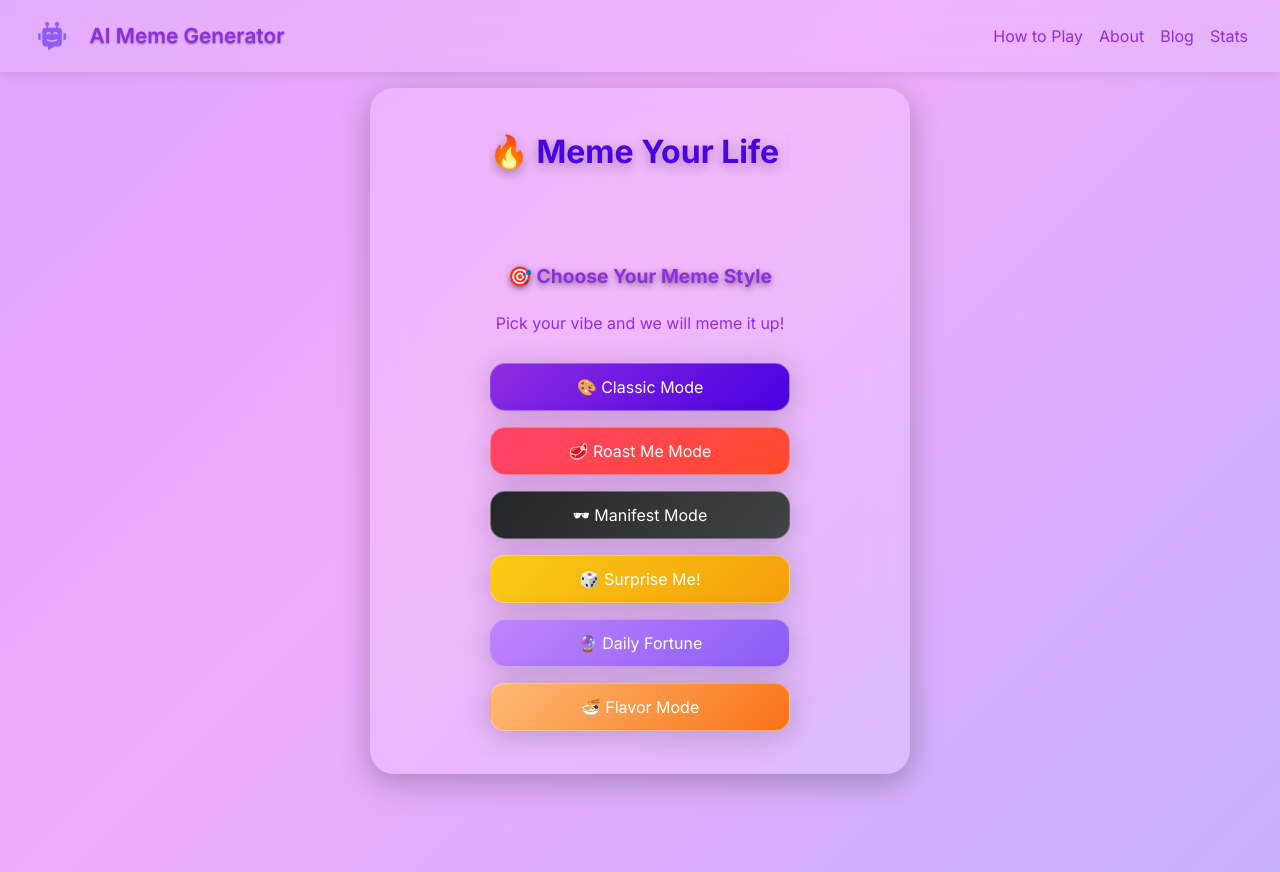
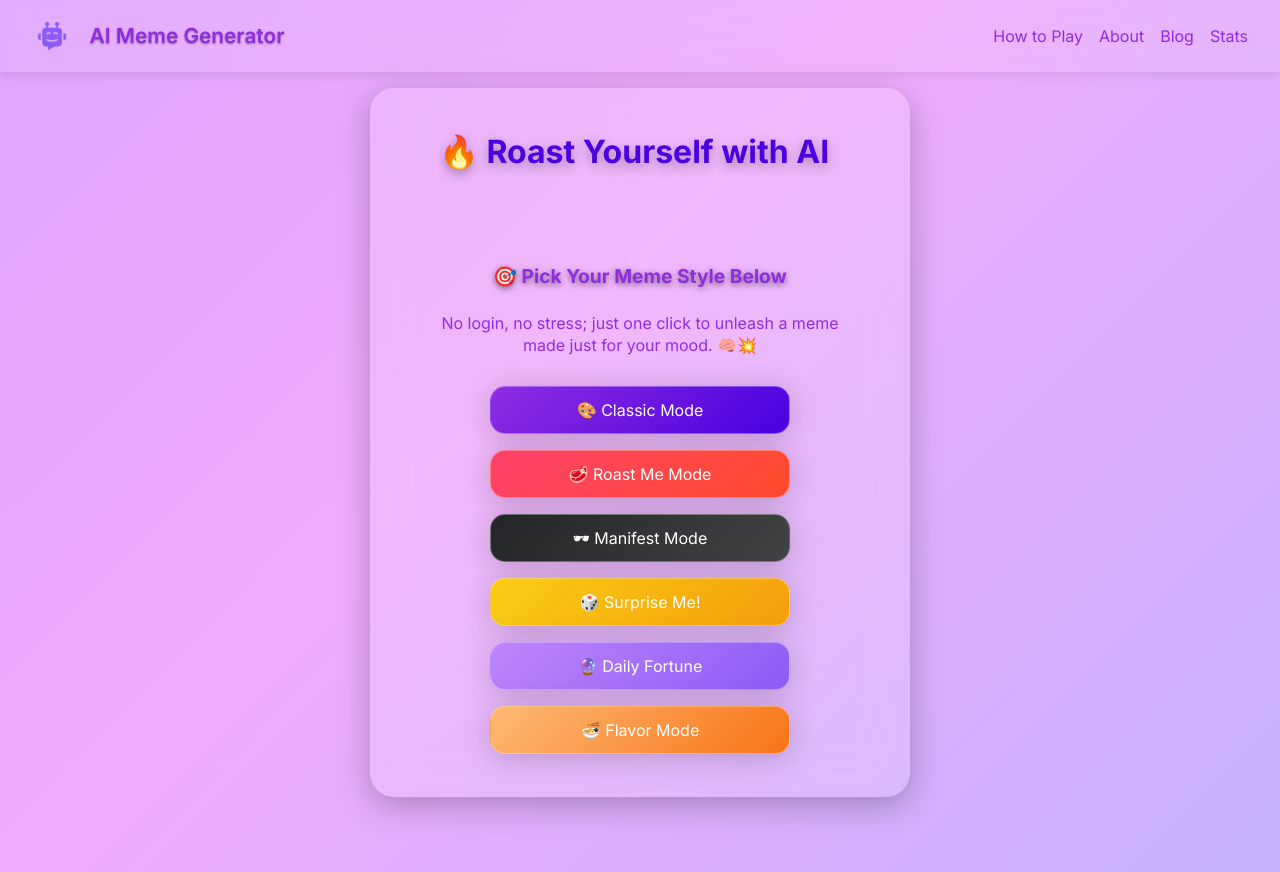
Before and after one commit to atakankaracali/aigeneratormeme, a React (Vite) app: page /meme in a window 1280 px wide. Built offline with nearby package versions, Linux system fonts and the light colour scheme; no server answers; what chartjs-plugin-datalabels would draw is missing.

Commit message:
Adding-CTA-Intro

```diff
--- a/src/components/Intro.tsx
+++ b/src/components/Intro.tsx
@@ -17,7 +17,13 @@ const Intro = ({ onNext }: IntroProps) => (
   >
     <h2 className="intro-title" aria-label="AI Meme Generator animated title">
       <Typewriter
-        words={['😂 AI Meme Generator', '🔥 Meme Your Life', '🚀 Boost Your Mood!']}
+        words={[
+          '😂 AI Meme Generator',
+          '🔥 Roast Yourself with AI',
+          '💫 Get a Fortune Meme',
+          '😎 Meme Your Mood',
+          '🚀 Boost Your Vibe Instantly'
+        ]}
         loop={0}
         cursor
         cursorStyle="|"
@@ -27,24 +33,62 @@ const Intro = ({ onNext }: IntroProps) => (
     </h2>
 
     <div className="button-group-section">
-      <h3 className="group-heading">🎯 Choose Your Meme Style</h3>
-      <p className="group-subtext">Pick your vibe and we will meme it up!</p>
-      <motion.button className="intro-button classic-btn" onClick={() => onNext("classic")}>
+      <h3 className="group-heading">🎯 Pick Your Meme Style Below</h3>
+      <p className="group-subtext">
+        No login, no stress; just one click to unleash a meme made just for your mood. 🧠💥
+      </p>
+
+      <motion.button
+        whileHover={{ scale: 1.05 }}
+        whileTap={{ scale: 0.95 }}
+        className="intro-button classic-btn"
+        onClick={() => onNext("classic")}
+      >
         🎨 Classic Mode
       </motion.button>
-      <motion.button className="intro-button roast-btn" onClick={() => onNext("roast")}>
+
+      <motion.button
+        whileHover={{ scale: 1.05 }}
+        whileTap={{ scale: 0.95 }}
+        className="intro-button roast-btn"
+        onClick={() => onNext("roast")}
+      >
         🥩 Roast Me Mode
       </motion.button>
-      <motion.button className="intro-button hr-btn" onClick={() => onNext("manifest")}>
+
+      <motion.button
+        whileHover={{ scale: 1.05 }}
+        whileTap={{ scale: 0.95 }}
+        className="intro-button hr-btn"
+        onClick={() => onNext("manifest")}
+      >
         🕶 Manifest Mode
       </motion.button>
-      <motion.button className="intro-button surprise-btn" onClick={() => onNext("surprise")}>
+
+      <motion.button
+        whileHover={{ scale: 1.05 }}
+        whileTap={{ scale: 0.95 }}
+        className="intro-button surprise-btn"
+        onClick={() => onNext("surprise")}
+      >
         🎲 Surprise Me!
       </motion.button>
-      <motion.button className="intro-button fortune-btn" onClick={() => onNext("fortune")}>
+
+      <motion.button
+        whileHover={{ scale: 1.05 }}
+        whileTap={{ scale: 0.95 }}
+        className="intro-button fortune-btn"
+        onClick={() => onNext("fortune")}
+      >
         🔮 Daily Fortune
       </motion.button>
-      <motion.button className="intro-button flavor-btn" onClick={() => onNext("flavor")}>
+
+      <motion.button
+        whileHover={{ scale: 1.05 }}
+        whileTap={{ scale: 0.95 }}
+        className="intro-button flavor-btn"
+        onClick={() => onNext("flavor")}
+      >
         🍜 Flavor Mode
       </motion.button>
     </div>
--- a/src/pages/Home.tsx
+++ b/src/pages/Home.tsx
@@ -74,7 +74,7 @@ const Home = () => {
 
         <div className="home-card" style={{ marginTop: '50px' }}>
           <h1 className="home-title">
-            <strong>AI Meme Generator</strong> 2025 — Create Funny, Roasty, Flavor Memes Instantly!
+            <strong>AI Meme Generator</strong> 2025 - Free Create Funny, Roasty, Flavor Memes Instantly!
           </h1>
           <p className="home-subtitle">
             Instantly generate funny, roasty, flavor or motivational memes using AI. No login, no cost, no ads; just laughs. Let's vibe! 🎉
```
